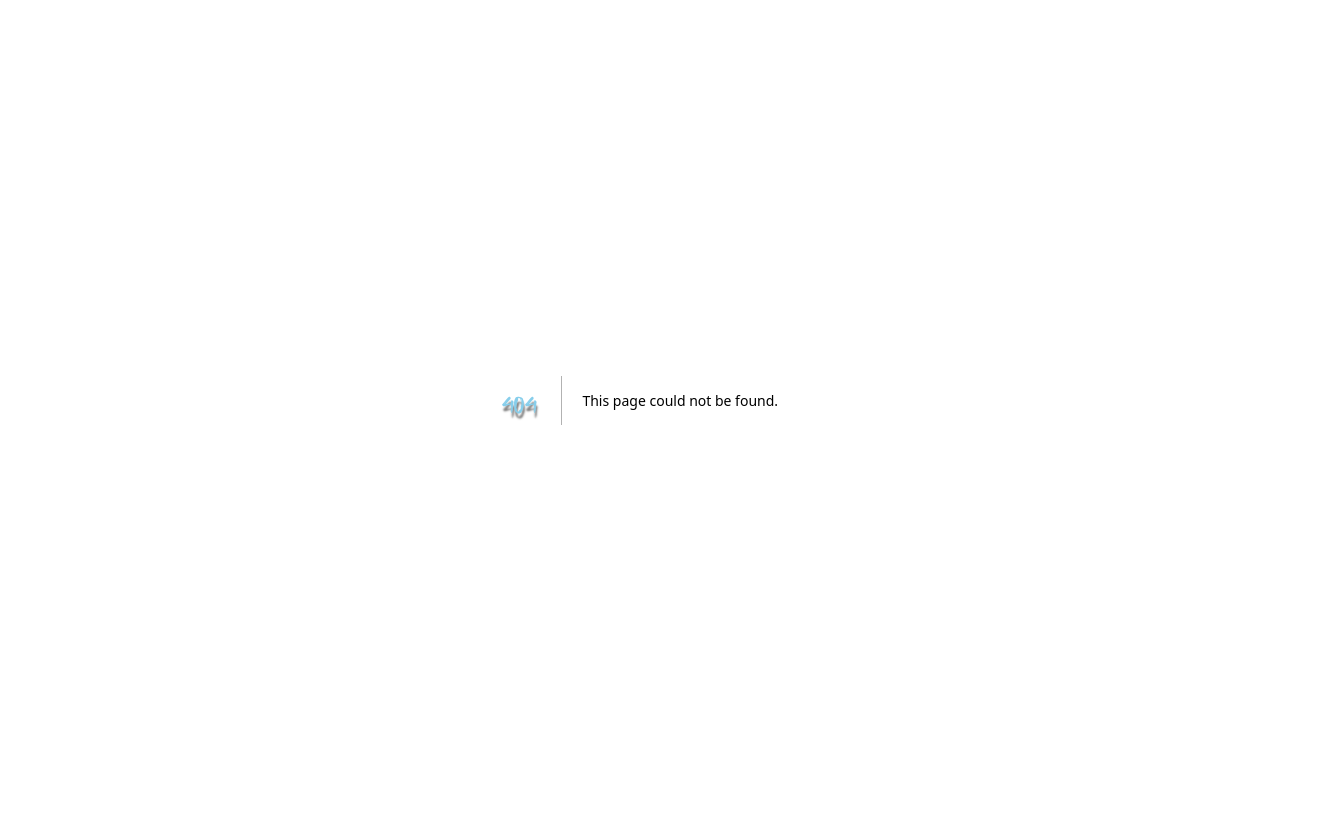
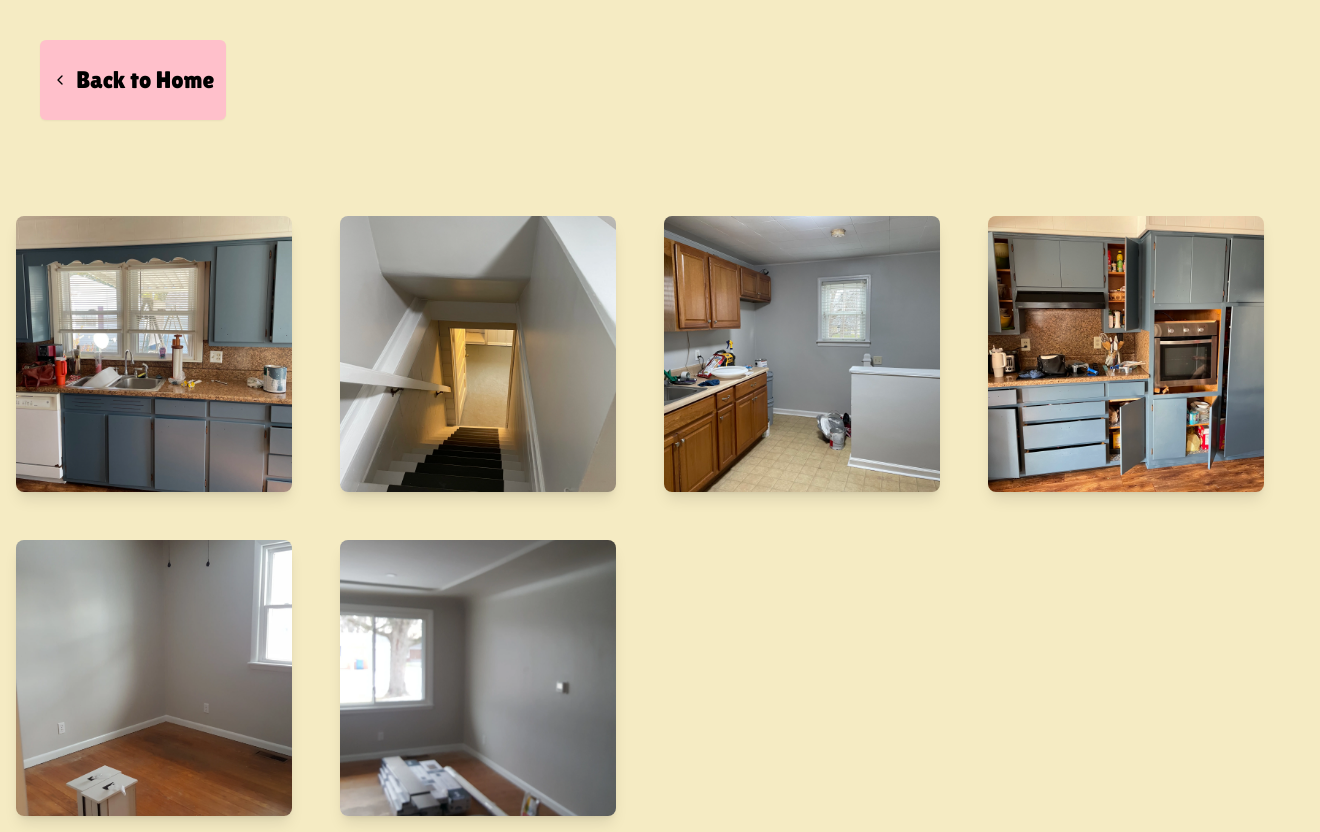
Before and after one commit to lc3500/crystals-cleaning-painting, a Next.js app: page /gallery in a window 1280 px wide. Before the commit this address had no page. Shown: the whole page, 1320 px wide, since content can reach past the window. Before the commit the page ends 800 px from the top, so only its background shows below. Built offline with nearby package versions, Linux system fonts and the light colour scheme.

Commit message:
Attempt 2

```diff
--- a/app/photos/page.tsx
+++ b/app/gallery/page.tsx
@@ -12,7 +12,7 @@ export default function PhotosPage() {
             </header>
             <section className="grid" style={{gridTemplateColumns: "repeat(auto-fit, minmax(300px, 1fr))", gap: "1rem"}}>
                 {[1, 2, 3, 4, 5, 6].map((num) => (
-                    <div key={num} className="w-full aspect-square flex items-center justify-center p-4" onClick={() => router.push(`/photos/${num}`)}>
+                    <div key={num} className="w-full aspect-square flex items-center justify-center p-4" onClick={() => router.push(`/${num}`)}>
                         <img
                             src={`/crystals-cleaning-pics/${num}.webp`}
                             alt={`Photo ${num}`}
--- a/app/header.tsx
+++ b/app/header.tsx
@@ -64,7 +64,7 @@ function DrawerComponent() {
                             </li>
                             <li>
                                 <a
-                                    href="/photos"
+                                    href="/gallery"
                                     className="flex items-center gap-4 p-4 bg-primary text-white rounded-lg shadow-md hover:bg-primary-dark transition"
                                 >
                                     <PictureInPicture className="w-6 h-6" />
--- a/components/get-in-contact.tsx
+++ b/components/get-in-contact.tsx
@@ -51,7 +51,7 @@ function DrawerComponent({ children }: { children?: React.ReactNode }) {
                             </li>
                             <li>
                                 <a
-                                    href="/photos"
+                                    href="/gallery"
                                     className="flex items-center gap-4 p-4 bg-primary text-white rounded-lg shadow-md hover:bg-primary-dark transition"
                                 >
                                     <PictureInPicture className="w-6 h-6" />
--- a/next.config.ts
+++ b/next.config.ts
@@ -6,6 +6,9 @@ const nextConfig: NextConfig = {
   eslint: {
     ignoreDuringBuilds: true,
   },
+  images: {
+    unoptimized: true,
+  }
 };
 
 export default nextConfig;
```
Also changed, not shown: app/[photoId]/back-button.tsx (renamed from app/photos/[photoId]/back-button.tsx), app/[photoId]/page.tsx (renamed from app/photos/[photoId]/page.tsx), 17 other files (tests, documents, lock files or other folders).
